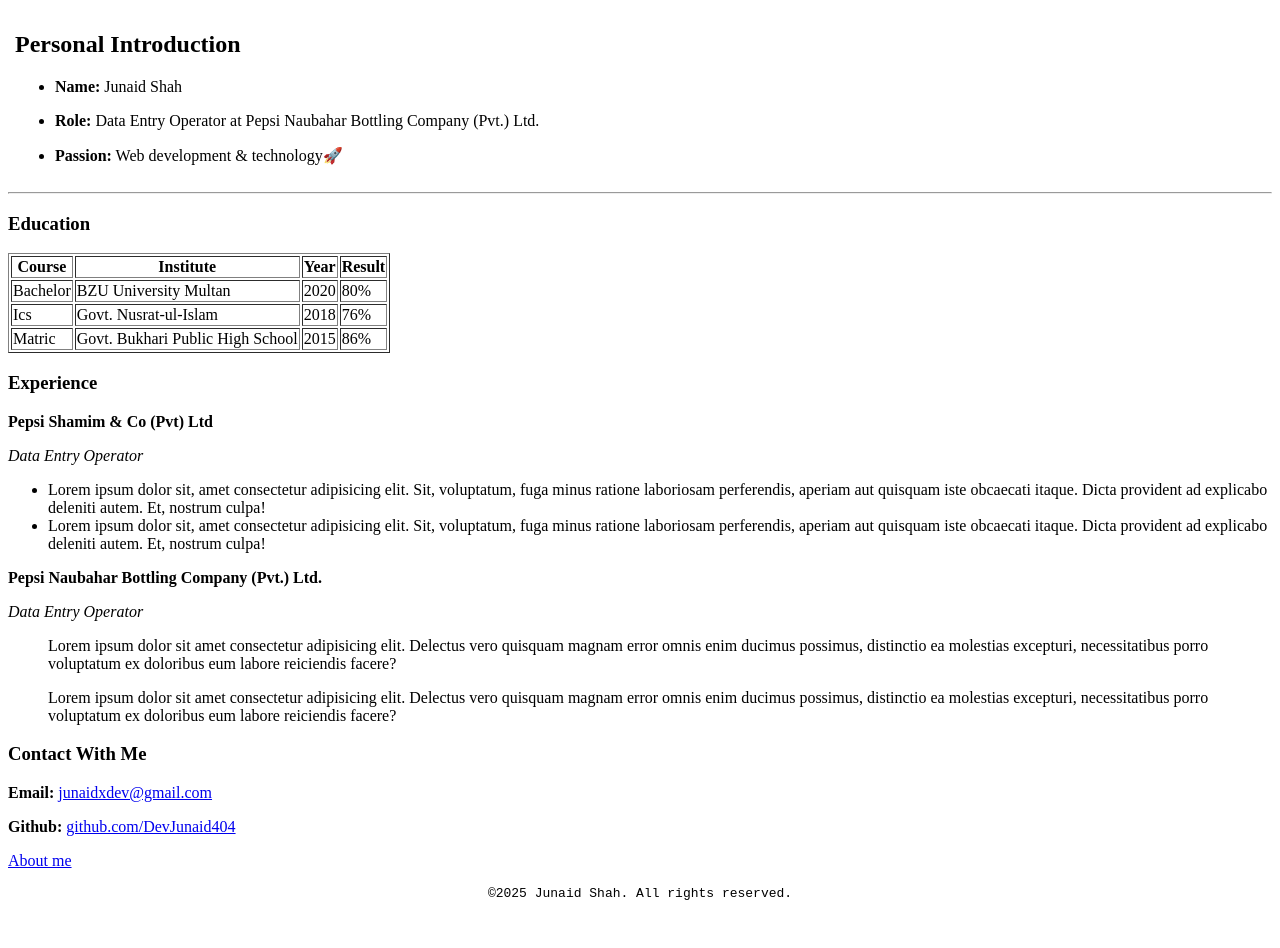
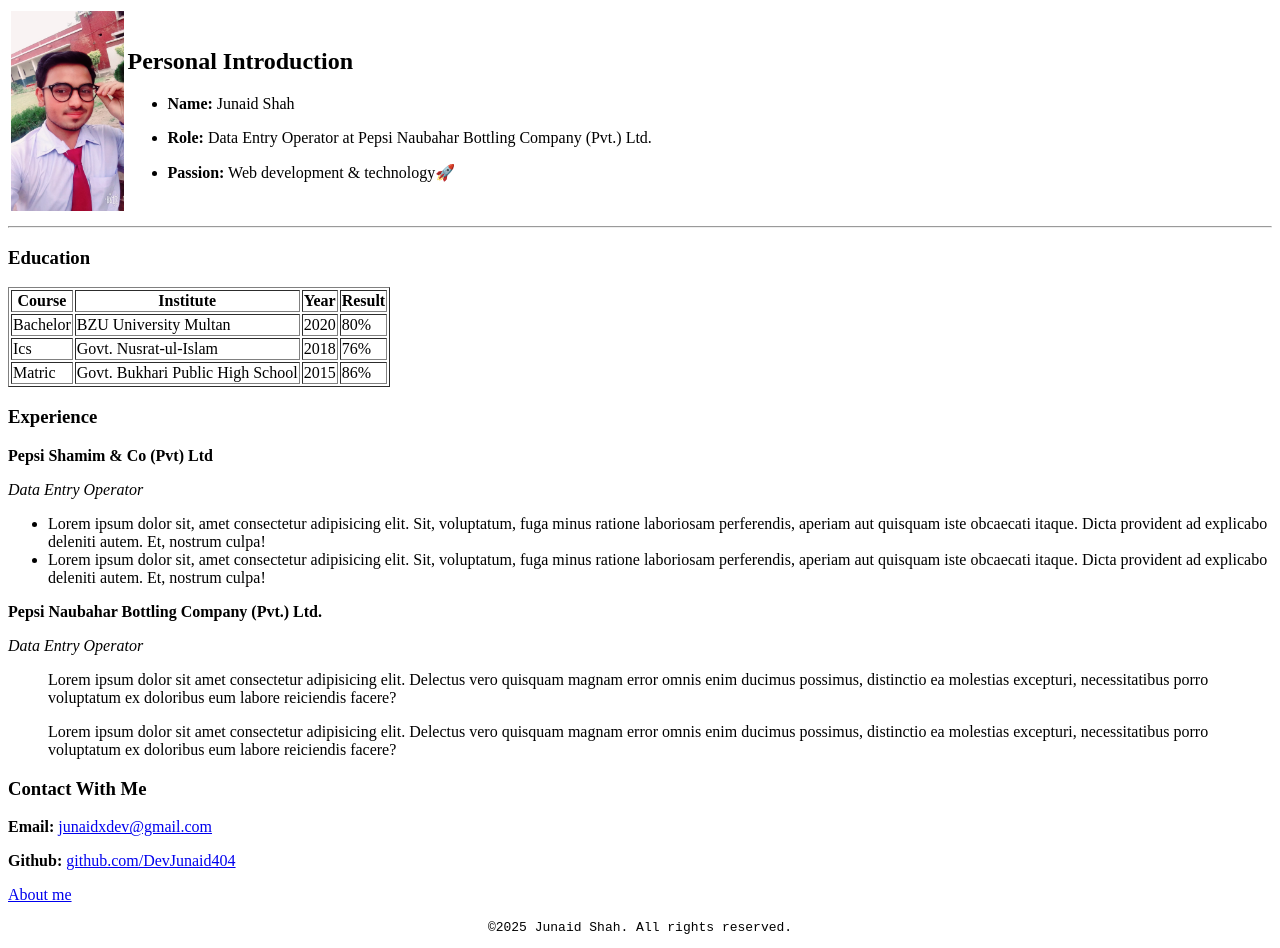
Before and after one commit to DevJunaid404/Portfolio-Profile-Html-Project, a plain HTML site: page index.html in a window 1280 px wide. Before the commit the page ends 914 px from the top, so only its background shows below. Drawn offline with Linux system fonts and the light colour scheme.

Commit message:
Update index.html

```diff
--- a/index.html
+++ b/index.html
@@ -7,7 +7,7 @@
 </head>
 <body>
     <table>
-        <td><img src="/img/profile.jpg" alt="" height="200">
+        <td><img src="profile.jpg" alt="" height="200">
         </td>
         <td>
             <h2>Personal Introduction</h2>
```
